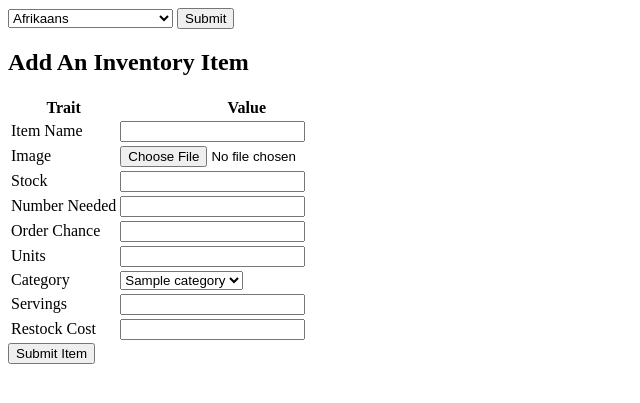
After one commit to CSCE315-Spring23/CSCE315_Project3_11, a Django app: template Project3_11/templates/addInventoryItem.html in a window 1280 px wide. The commit adds this page. Shown: the top 403 px of the page, without its empty margins (0-640 px from the left). Run offline with Django 3.2, Linux system fonts and the light colour scheme; the template is opened without the code that fills it: most values are stand-ins (such as "Sample title", 1, 10 or a date in 2020).

Commit message:
finished but not tested addInventoryItem

```diff
--- a/Project3_11/pos/urls.py
+++ b/Project3_11/pos/urls.py
@@ -34,5 +34,6 @@ urlpatterns = [
     path('edit_menu_items/', views.edit_menu_items, name='edit_menu_items'),
     path('edit_this_menu_item/', views.edit_this_menu_item, name='edit_this_menu_item'),
     path('submit_menu_edit/', views.submit_menu_edit, name='submit_menu_edit'),
-    path('addInventoryItem/', views.addInventoryItem, name='addInventoryItem'),
+    path('addInventoryItemPage/', views.addInventoryItemPage, name='addInventoryItemPage'),
+    path('submitInventoryAddition/', views.submitInventoryAddition, name='submitInventoryAddition')
 ]
--- /dev/null
+++ b/Project3_11/templates/addInventoryItem.html
@@ -0,0 +1,59 @@
+{% extends 'base.html' %}
+{% block content %}
+    <h2>Add An Inventory Item</h2>
+
+    {% block inventoryItemContent %}
+        <form method="POST" action="{% url 'submitInventoryAddition' %}" enctype="multipart/form-data">
+            {% csrf_token %}
+            <table>
+                <tr>
+                    <th>Trait</th>
+                    <th>Value</th>
+                </tr>
+                <tr>
+                    <td>Item Name</td>
+                    <td><input required type="text" name="itemName" id="itemName"></td>
+                </tr>
+                <tr>
+                    <td>Image</td>
+                    <td><input required type="file" name="image" id="image"></td>
+                </tr>
+                <tr>
+                    <td>Stock</td>
+                    <td><input required type="number" name="stock" id="stock"></td>
+                </tr>
+                <tr>
+                    <td>Number Needed</td>
+                    <td><input required type="number" name="numNeeded" id="numNeeded"></td>
+                </tr>
+                <tr>
+                    <td>Order Chance</td>
+                    <td><input required type="number" name="orderChance" id="orderChance"></td>
+                </tr>
+                <tr>
+                    <td>Units</td>
+                    <td><input required type="text" name="units" id="units"></td>
+                </tr>
+                <tr>
+                    <td>Category</td>
+                    <td>
+                        <select required name="category" id="category">
+                            {% for category in categories %}
+                                <option value="{{ category }}">{{ category }}</option>
+                            {% endfor %}
+                        </select>
+                    </td>
+                </tr>
+                <tr>
+                    <td>Servings</td>
+                    <td><input required type="number" name="servings" id="servings"></td>
+                </tr>
+                <tr>
+                    <td>Restock Cost</td>
+                    <td><input required type="number" name="restockCost" id="restockCost"></td>
+                </tr>
+            </table>
+        <button type="submit" name="passedInventoryItem">Submit Item</button>
+        </form>
+    {% endblock %}
+{% endblock %}
--- a/Project3_11/templates/editThisInventoryItem.html
+++ b/Project3_11/templates/editThisInventoryItem.html
@@ -35,7 +35,7 @@
                 <tr>
                     <td>Units</td>
                     <td>{{ inventoryItem.Units }}</td>
-                    <td><input type="number" name="units" id="units"></td>
+                    <td><input type="text" name="units" id="units"></td>
                 </tr>
                 <tr>
                     <td>Category</td>
--- a/Project3_11/templates/inventoryItems.html
+++ b/Project3_11/templates/inventoryItems.html
@@ -1,7 +1,7 @@
 {% extends 'base.html' %}
 {% block content %}
     <h2>Edit Inventory Items</h2>
-    <a href="{% url 'addInventoryItem' %}">Add Item</a>
+    <a href="{% url 'addInventoryItemPage' %}">Add Item</a>
     <form method="POST" action="{% url 'editThisInventoryItem' %}">
         {% csrf_token %}
     <table>
```
Also changed, not shown: Project3_11/pos/views.py (+29 -7 lines).
